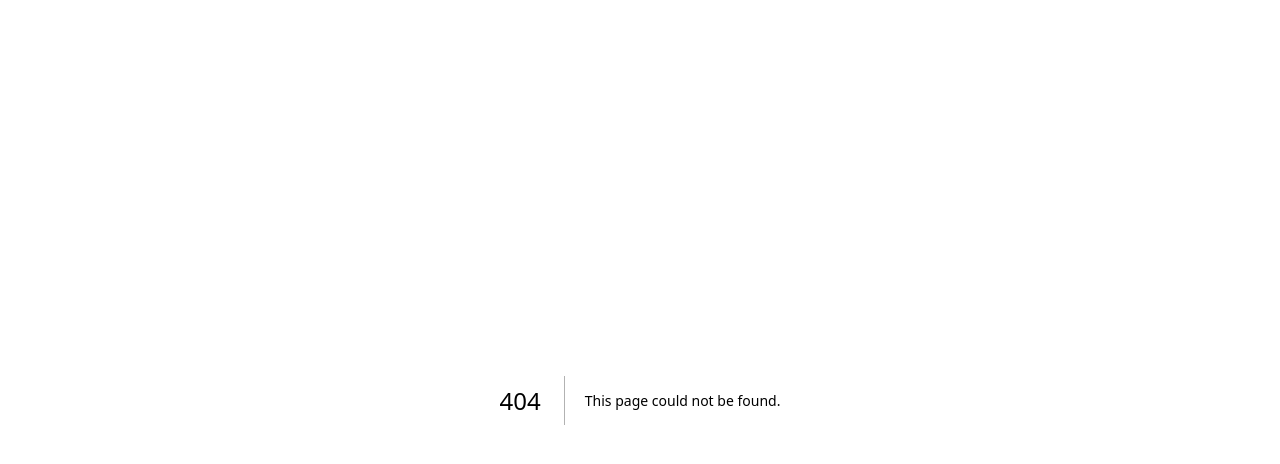
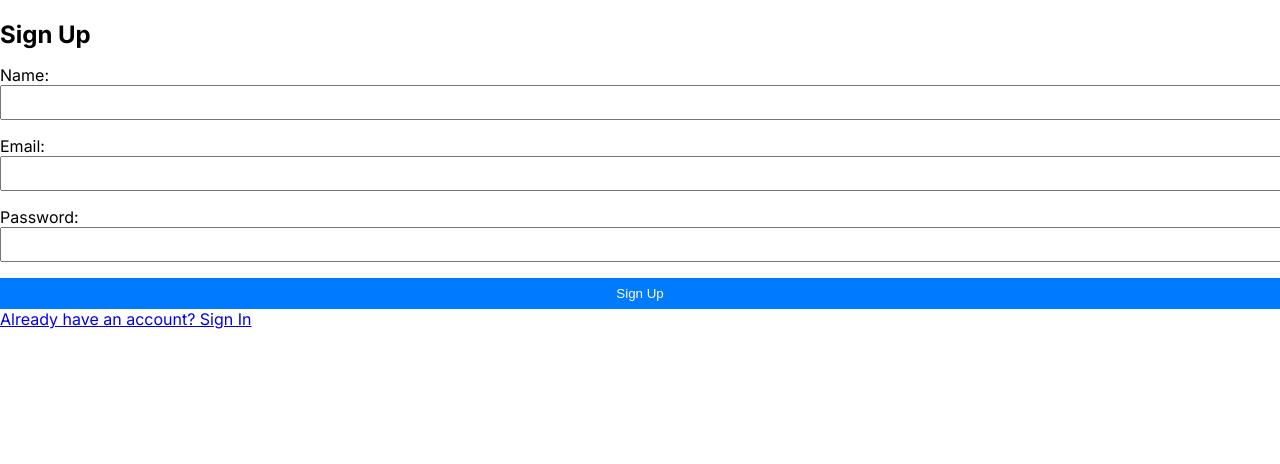
Before and after one commit to AliObeid01/task_managment, a Next.js app in the folder frontend/: page /signup in a window 1280 px wide. Before the commit this address had no page. Shown: the top 464 px of the page. Built offline with nearby package versions, Linux system fonts and the light colour scheme.

Commit message:
frontend:create signup folder with page.js file and add the links between signin and signup pages

```diff
--- /dev/null
+++ b/frontend/src/app/signup/page.js
@@ -0,0 +1,53 @@
+"use client";
+import Link from 'next/link';
+import { useState } from 'react';
+import { useSignupMutation } from '../redux/authApi';
+
+
+
+const SignupPage = () => {
+  const [name, setName] = useState('');
+  const [email, setEmail] = useState('');
+  const [password, setPassword] = useState('');
+
+  const [signup, { isError }] = useSignupMutation();
+
+  const handleSubmit = async (e) => {
+    e.preventDefault();
+
+    try {
+      await signup({ name, email, password });
+    } catch (error) {
+      console.error('Signup error:', error);
+    }
+  };
+
+  return (
+
+    <div>
+      <h2>Sign Up</h2>
+      {isError && <div>An error occurred during signup.</div>}
+      <form onSubmit={handleSubmit}>
+        <div>
+          <label>Name:</label>
+          <input type="text" value={name} onChange={(e) => setName(e.target.value)} />
+        </div>
+        <div>
+          <label>Email:</label>
+          <input type="email" value={email} onChange={(e) => setEmail(e.target.value)} />
+        </div>
+        <div>
+          <label>Password:</label>
+          <input type="password" value={password} onChange={(e) => setPassword(e.target.value)} />
+        </div>
+        <button type="submit">Sign Up</button>
+      </form>
+      <div>
+        <Link href="/">Already have an account? Sign In</Link>
+      </div>
+    </div>
+
+  );
+};
+
+export default SignupPage;
```
